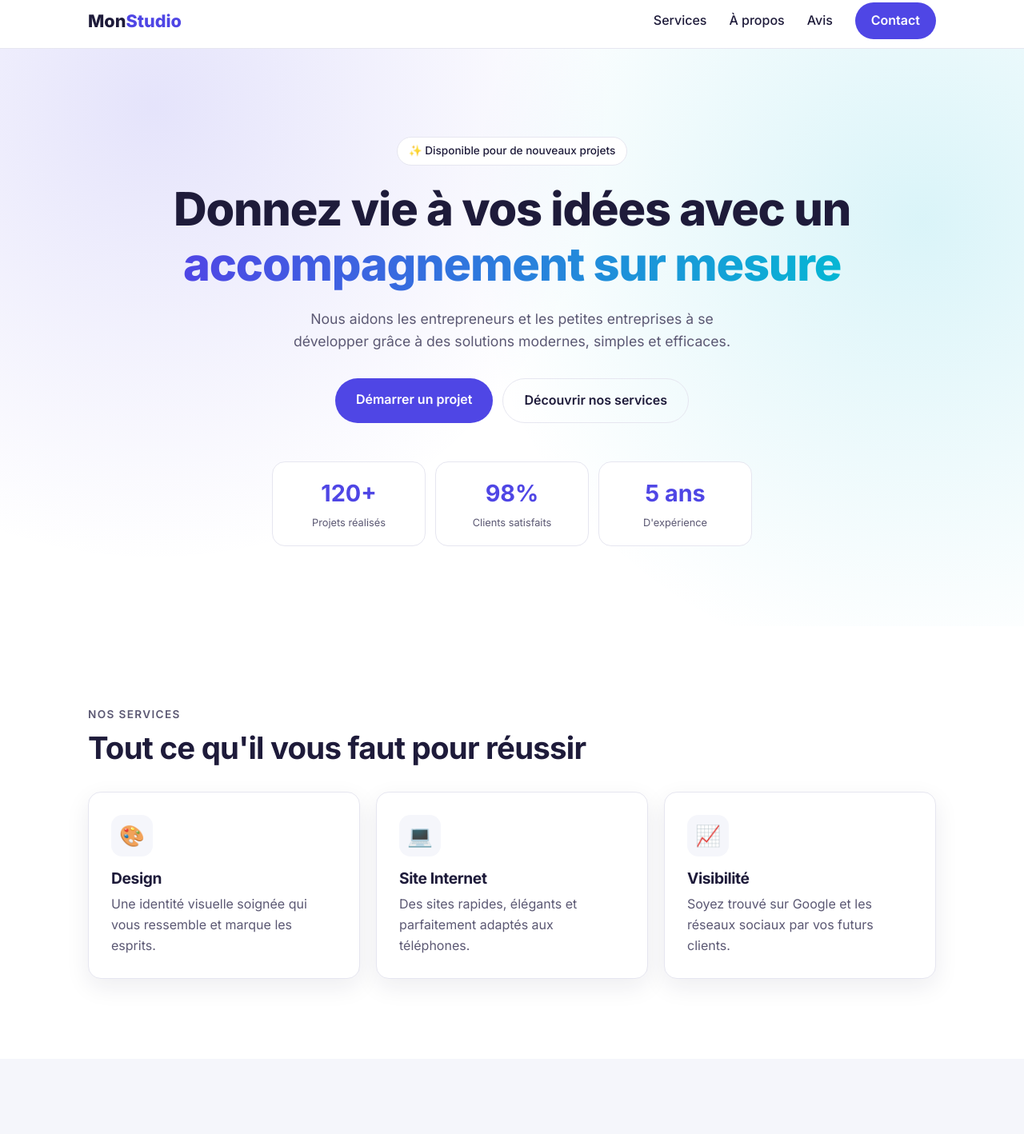
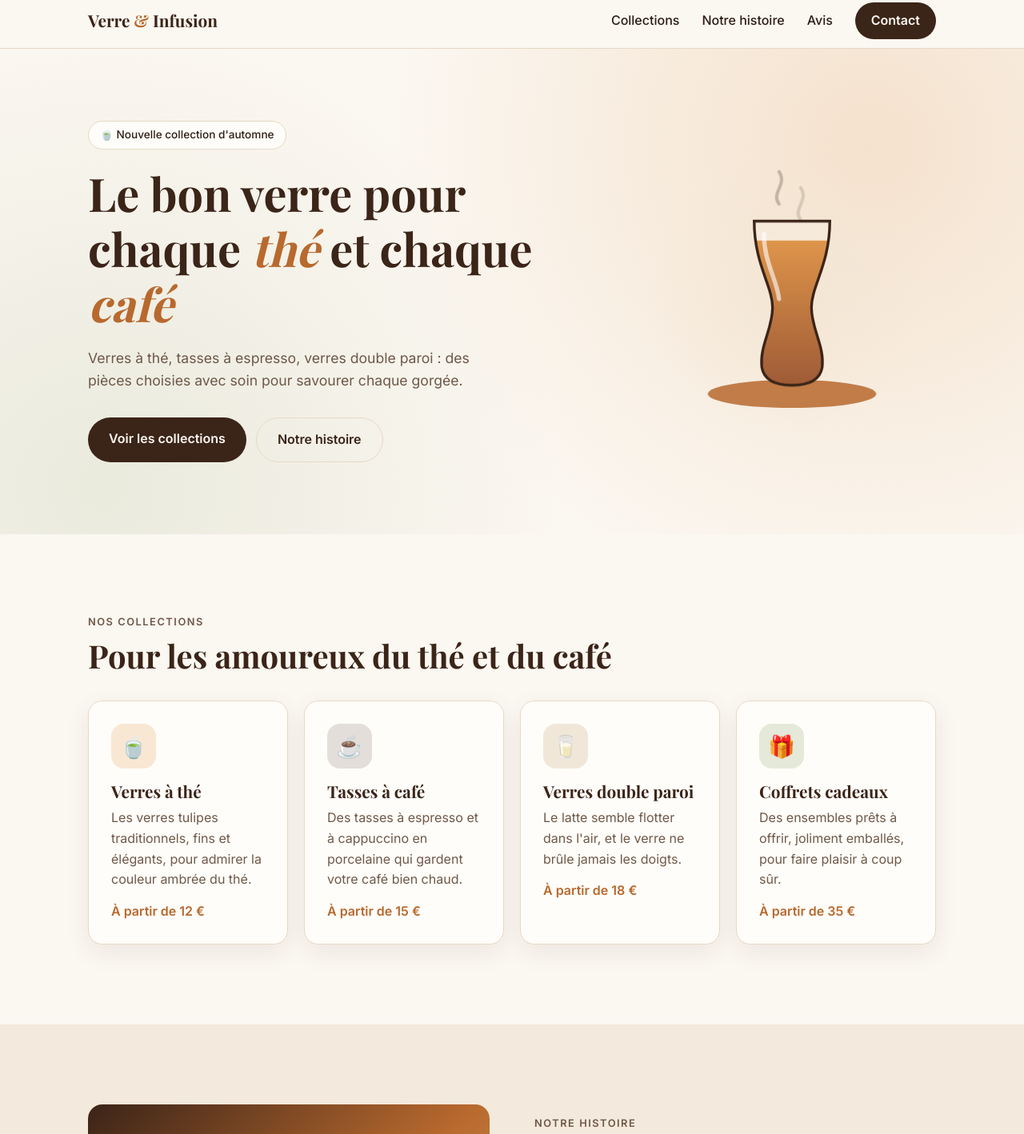
Before and after one commit to gundenizli20-arch/Emre, a plain HTML site: page index.html in a window 1280 px wide. Shown: the part 8-1426 px from the top of the page at 80% size. Drawn offline with nearby package versions, Linux system fonts and the light colour scheme.

Commit message:
Thème verres à thé et café avec une palette café/thé
Co-Authored-By: Claude Opus 5.5 <noreply@anthropic.com>
Claude-Session: https://claude.ai/code/session_01Wy8jvk8dsr3YtXrXRVCphp

```diff
--- a/index.html
+++ b/index.html
@@ -6,14 +6,14 @@
   <!-- Indispensable pour que le site s'affiche bien sur téléphone -->
   <meta name="viewport" content="width=device-width, initial-scale=1.0">
   <!-- Titre affiché dans l'onglet du navigateur et sur Google -->
-  <title>Mon Studio — Création & Conseil</title>
+  <title>Verre & Infusion — Verres à thé et tasses à café</title>
   <!-- Description affichée sous le titre dans les résultats Google -->
-  <meta name="description" content="Mon Studio vous accompagne dans vos projets avec des solutions modernes, simples et efficaces.">
+  <meta name="description" content="Verres à thé, tasses à café et verres double paroi : des pièces élégantes pour savourer chaque gorgée.">
 
-  <!-- Police d'écriture moderne (Google Fonts) -->
+  <!-- Polices d'écriture : une élégante pour les titres, une lisible pour le texte -->
   <link rel="preconnect" href="https://fonts.googleapis.com">
   <link rel="preconnect" href="https://fonts.gstatic.com" crossorigin>
-  <link href="https://fonts.googleapis.com/css2?family=Inter:wght@400;500;600;700;800&display=swap" rel="stylesheet">
+  <link href="https://fonts.googleapis.com/css2?family=Playfair+Display:wght@600;700&family=Inter:wght@400;500;600&display=swap" rel="stylesheet">
 
   <!-- Notre feuille de style -->
   <link rel="stylesheet" href="style.css">
@@ -23,7 +23,7 @@
   <!-- ============ EN-TÊTE / MENU ============ -->
   <header class="header">
     <div class="container header__inner">
-      <a href="#accueil" class="logo">Mon<span>Studio</span></a>
+      <a href="#accueil" class="logo">Verre <span>&amp;</span> Infusion</a>
 
       <!-- Bouton "hamburger" visible uniquement sur téléphone -->
       <button class="menu-toggle" aria-label="Ouvrir le menu" aria-expanded="false">
@@ -31,8 +31,8 @@
       </button>
 
       <nav class="nav">
-        <a href="#services">Services</a>
-        <a href="#apropos">À propos</a>
+        <a href="#collections">Collections</a>
+        <a href="#histoire">Notre histoire</a>
         <a href="#avis">Avis</a>
         <a href="#contact" class="btn btn--small">Contact</a>
       </nav>
@@ -43,70 +43,100 @@
     <!-- ============ SECTION D'ACCUEIL (HERO) ============ -->
     <section class="hero" id="accueil">
       <div class="container hero__inner">
-        <p class="badge">✨ Disponible pour de nouveaux projets</p>
-        <h1>Donnez vie à vos idées avec un <span class="gradient-text">accompagnement sur mesure</span></h1>
-        <p class="hero__text">
-          Nous aidons les entrepreneurs et les petites entreprises à se développer
-          grâce à des solutions modernes, simples et efficaces.
-        </p>
-        <div class="hero__buttons">
-          <a href="#contact" class="btn">Démarrer un projet</a>
-          <a href="#services" class="btn btn--ghost">Découvrir nos services</a>
+        <div class="hero__content">
+          <p class="badge">🍵 Nouvelle collection d'automne</p>
+          <h1>Le bon verre pour chaque <em>thé</em> et chaque <em>café</em></h1>
+          <p class="hero__text">
+            Verres à thé, tasses à espresso, verres double paroi :
+            des pièces choisies avec soin pour savourer chaque gorgée.
+          </p>
+          <div class="hero__buttons">
+            <a href="#collections" class="btn">Voir les collections</a>
+            <a href="#histoire" class="btn btn--ghost">Notre histoire</a>
+          </div>
         </div>
 
-        <!-- Petits chiffres clés -->
-        <ul class="stats">
-          <li><strong>120+</strong><span>Projets réalisés</span></li>
-          <li><strong>98%</strong><span>Clients satisfaits</span></li>
-          <li><strong>5 ans</strong><span>D'expérience</span></li>
-        </ul>
+        <!-- Illustration d'un verre à thé dessinée en SVG (aucune image à télécharger) -->
+        <div class="hero__visual" aria-hidden="true">
+          <svg viewBox="0 0 200 230" class="tea-glass">
+            <defs>
+              <linearGradient id="the" x1="0" y1="0" x2="0" y2="1">
+                <stop offset="0" stop-color="#d9822b"/>
+                <stop offset="1" stop-color="#8a3b12"/>
+              </linearGradient>
+              <clipPath id="forme-verre">
+                <path d="M65 50 C65 90 82 110 82 130 C82 150 70 165 72 185 C74 198 85 202 100 202 C115 202 126 198 128 185 C130 165 118 150 118 130 C118 110 135 90 135 50 Z"/>
+              </clipPath>
+            </defs>
+            <!-- Vapeur -->
+            <path class="steam" d="M88 40 C80 30 96 22 88 10"/>
+            <path class="steam steam--2" d="M108 42 C100 32 116 24 108 12"/>
+            <!-- Soucoupe -->
+            <ellipse cx="100" cy="210" rx="78" ry="13" class="saucer"/>
+            <!-- Thé à l'intérieur du verre -->
+            <rect x="60" y="68" width="80" height="140" fill="url(#the)" clip-path="url(#forme-verre)"/>
+            <!-- Contour du verre -->
+            <path d="M65 50 C65 90 82 110 82 130 C82 150 70 165 72 185 C74 198 85 202 100 202 C115 202 126 198 128 185 C130 165 118 150 118 130 C118 110 135 90 135 50 Z" class="glass"/>
+            <!-- Reflet -->
+            <path d="M74 62 C74 88 86 104 88 122" class="shine"/>
+          </svg>
+        </div>
       </div>
     </section>
 
-    <!-- ============ SERVICES ============ -->
-    <section class="section" id="services">
+    <!-- ============ COLLECTIONS ============ -->
+    <section class="section" id="collections">
       <div class="container">
-        <p class="eyebrow">Nos services</p>
-        <h2>Tout ce qu'il vous faut pour réussir</h2>
+        <p class="eyebrow">Nos collections</p>
+        <h2>Pour les amoureux du thé et du café</h2>
 
         <div class="cards">
           <article class="card reveal">
-            <div class="card__icon">🎨</div>
-            <h3>Design</h3>
-            <p>Une identité visuelle soignée qui vous ressemble et marque les esprits.</p>
+            <div class="card__icon card__icon--the">🍵</div>
+            <h3>Verres à thé</h3>
+            <p>Les verres tulipes traditionnels, fins et élégants, pour admirer la couleur ambrée du thé.</p>
+            <p class="price">À partir de 12 €</p>
           </article>
           <article class="card reveal">
-            <div class="card__icon">💻</div>
-            <h3>Site Internet</h3>
-            <p>Des sites rapides, élégants et parfaitement adaptés aux téléphones.</p>
+            <div class="card__icon card__icon--cafe">☕</div>
+            <h3>Tasses à café</h3>
+            <p>Des tasses à espresso et à cappuccino en porcelaine qui gardent votre café bien chaud.</p>
+            <p class="price">À partir de 15 €</p>
           </article>
           <article class="card reveal">
-            <div class="card__icon">📈</div>
-            <h3>Visibilité</h3>
-            <p>Soyez trouvé sur Google et les réseaux sociaux par vos futurs clients.</p>
+            <div class="card__icon card__icon--latte">🥛</div>
+            <h3>Verres double paroi</h3>
+            <p>Le latte semble flotter dans l'air, et le verre ne brûle jamais les doigts.</p>
+            <p class="price">À partir de 18 €</p>
+          </article>
+          <article class="card reveal">
+            <div class="card__icon card__icon--cadeau">🎁</div>
+            <h3>Coffrets cadeaux</h3>
+            <p>Des ensembles prêts à offrir, joliment emballés, pour faire plaisir à coup sûr.</p>
+            <p class="price">À partir de 35 €</p>
           </article>
         </div>
       </div>
     </section>
 
-    <!-- ============ À PROPOS ============ -->
-    <section class="section section--alt" id="apropos">
+    <!-- ============ NOTRE HISTOIRE ============ -->
+    <section class="section section--alt" id="histoire">
       <div class="container split">
         <div class="split__image reveal" aria-hidden="true">
-          <span>👋</span>
+          <span>☕</span><span>🍵</span>
         </div>
         <div class="reveal">
-          <p class="eyebrow">À propos</p>
-          <h2>Une équipe passionnée, à votre écoute</h2>
+          <p class="eyebrow">Notre histoire</p>
+          <h2>Une passion née autour d'une tasse</h2>
           <p>
-            Chez Mon Studio, nous croyons qu'un bon projet commence par une vraie
-            conversation. Nous prenons le temps de comprendre vos besoins pour vous
-            proposer des solutions qui font la différence.
+            Tout a commencé par un simple verre de thé partagé entre amis.
+            Depuis, nous sélectionnons des verres et des tasses qui rendent
+            chaque pause plus belle : solides, élégants et agréables à tenir.
           </p>
           <ul class="checklist">
-            <li>Conseils personnalisés</li>
-            <li>Tarifs transparents</li>
-            <li>Suivi après livraison</li>
+            <li>Verre résistant à la chaleur</li>
+            <li>Passe au lave-vaisselle</li>
+            <li>Emballage soigné et livraison rapide</li>
           </ul>
         </div>
       </div>
@@ -115,17 +145,17 @@
     <!-- ============ AVIS CLIENTS ============ -->
     <section class="section" id="avis">
       <div class="container">
-        <p class="eyebrow">Ils nous font confiance</p>
+        <p class="eyebrow">Ils ont adoré</p>
         <h2>Ce que disent nos clients</h2>
 
-        <div class="cards">
+        <div class="cards cards--2">
           <blockquote class="card quote reveal">
-            <p>« Un travail remarquable, à l'écoute et très réactif. Je recommande ! »</p>
-            <footer>— Sophie, fleuriste</footer>
+            <p>« Les verres à thé sont magnifiques, on voit la couleur du thé à la perfection. »</p>
+            <footer>★★★★★ — Leïla</footer>
           </blockquote>
           <blockquote class="card quote reveal">
-            <p>« Notre nouveau site nous a apporté de nombreux clients en quelques semaines. »</p>
-            <footer>— Karim, restaurateur</footer>
+            <p>« Mes verres double paroi sont devenus mes préférés pour le cappuccino du matin. »</p>
+            <footer>★★★★★ — Thomas</footer>
           </blockquote>
         </div>
       </div>
@@ -135,7 +165,7 @@
     <section class="section" id="contact">
       <div class="container">
         <div class="cta reveal">
-          <h2>Prêt à lancer votre projet&nbsp;?</h2>
+          <h2>Une question, une commande&nbsp;?</h2>
           <p>Écrivez-nous, nous vous répondons sous 24 heures.</p>
           <a href="mailto:contact@exemple.fr" class="btn btn--light">contact@exemple.fr</a>
         </div>
@@ -146,7 +176,7 @@
   <!-- ============ PIED DE PAGE ============ -->
   <footer class="footer">
     <div class="container">
-      <p>© <span id="annee"></span> Mon Studio. Tous droits réservés.</p>
+      <p>© <span id="annee"></span> Verre &amp; Infusion. Fait avec ☕ et 🍵.</p>
     </div>
   </footer>
 
--- a/style.css
+++ b/style.css
@@ -1,29 +1,37 @@
 /* =========================================================
-   1. VARIABLES — changez ces couleurs pour personnaliser le site
+   1. VARIABLES — les couleurs du thé et du café
+   Changez ces valeurs pour personnaliser tout le site.
    ========================================================= */
 :root {
-  --couleur-principale: #4f46e5;   /* violet-bleu */
-  --couleur-secondaire: #06b6d4;   /* turquoise */
-  --fond: #ffffff;
-  --fond-alt: #f5f6fb;
-  --texte: #1e1b3a;
-  --texte-doux: #5b5873;
-  --bordure: #e6e6f0;
-  --carte: #ffffff;
-  --rayon: 16px;
-  --ombre: 0 10px 30px rgba(30, 27, 58, 0.08);
+  --espresso: #3b2418;     /* café noir : titres, boutons */
+  --caramel: #b8692e;      /* café caramel : accents */
+  --the-ambre: #d9822b;    /* thé infusé : petits détails */
+  --matcha: #6f8a4a;       /* thé vert : touches de vert */
+  --creme: #f3e6d4;        /* mousse de lait : fonds doux */
+
+  --fond: #fbf7f1;         /* fond général, couleur lait */
+  --fond-alt: #f3e9dc;
+  --texte: #2e1d14;
+  --texte-doux: #6e5848;
+  --bordure: #e7d8c5;
+  --carte: #fffdf9;
+  --rayon: 18px;
+  --ombre: 0 10px 30px rgba(59, 36, 24, 0.08);
 }
 
-/* Mode sombre automatique si le téléphone est réglé en sombre */
+/* Mode sombre automatique : ambiance "café noir" */
 @media (prefers-color-scheme: dark) {
   :root {
-    --fond: #0f0e1a;
-    --fond-alt: #17162a;
-    --texte: #f1f0fa;
-    --texte-doux: #a9a7c2;
-    --bordure: #2a2842;
-    --carte: #1b1a30;
-    --ombre: 0 10px 30px rgba(0, 0, 0, 0.35);
+    --espresso: #e9c9a0;
+    --caramel: #e0975a;
+    --fond: #1c130e;
+    --fond-alt: #251a13;
+    --texte: #f5ebe0;
+    --texte-doux: #c4ad98;
+    --bordure: #3a2a20;
+    --carte: #2a1e16;
+    --creme: #3a2a20;
+    --ombre: 0 10px 30px rgba(0, 0, 0, 0.4);
   }
 }
 
@@ -52,17 +60,15 @@ a { color: inherit; text-decoration: none; }
   padding: 0 20px;
 }
 
-h1, h2, h3 { line-height: 1.2; letter-spacing: -0.02em; }
-h1 { font-size: clamp(2rem, 7vw, 3.6rem); font-weight: 800; }
-h2 { font-size: clamp(1.6rem, 5vw, 2.4rem); font-weight: 700; margin-bottom: 1rem; }
-h3 { font-size: 1.2rem; margin-bottom: 0.5rem; }
-
-.gradient-text {
-  background: linear-gradient(90deg, var(--couleur-principale), var(--couleur-secondaire));
-  -webkit-background-clip: text;
-  background-clip: text;
-  color: transparent;
+h1, h2, h3 {
+  font-family: "Playfair Display", Georgia, serif;
+  line-height: 1.2;
+  color: var(--espresso);
 }
+h1 { font-size: clamp(2.1rem, 8vw, 3.6rem); }
+h1 em { font-style: italic; color: var(--caramel); }
+h2 { font-size: clamp(1.7rem, 5.5vw, 2.5rem); margin-bottom: 1rem; }
+h3 { font-size: 1.3rem; margin-bottom: 0.5rem; }
 
 /* =========================================================
    3. BOUTONS
@@ -73,22 +79,22 @@ h3 { font-size: 1.2rem; margin-bottom: 0.5rem; }
   border-radius: 999px;
   font-weight: 600;
   text-align: center;
-  background: var(--couleur-principale);
-  color: #fff;
+  background: var(--espresso);
+  color: var(--fond);
   transition: transform 0.2s, box-shadow 0.2s;
 }
 .btn:hover {
   transform: translateY(-2px);
-  box-shadow: 0 8px 20px rgba(79, 70, 229, 0.35);
+  box-shadow: 0 8px 20px rgba(59, 36, 24, 0.3);
 }
 .btn--ghost {
   background: transparent;
-  color: var(--texte);
+  color: var(--espresso);
   border: 1.5px solid var(--bordure);
 }
-.btn--ghost:hover { box-shadow: none; border-color: var(--couleur-principale); }
+.btn--ghost:hover { box-shadow: none; border-color: var(--caramel); }
 .btn--small { padding: 10px 20px; }
-.btn--light { background: #fff; color: var(--couleur-principale); }
+.btn--light { background: #fff8ef; color: #3b2418; }
 
 /* =========================================================
    4. EN-TÊTE ET MENU
@@ -97,7 +103,7 @@ h3 { font-size: 1.2rem; margin-bottom: 0.5rem; }
   position: sticky;
   top: 0;
   z-index: 10;
-  background: color-mix(in srgb, var(--fond) 85%, transparent);
+  background: color-mix(in srgb, var(--fond) 88%, transparent);
   backdrop-filter: blur(12px);
   -webkit-backdrop-filter: blur(12px);
   border-bottom: 1px solid var(--bordure);
@@ -108,8 +114,13 @@ h3 { font-size: 1.2rem; margin-bottom: 0.5rem; }
   justify-content: space-between;
   height: 68px;
 }
-.logo { font-size: 1.35rem; font-weight: 800; }
-.logo span { color: var(--couleur-principale); }
+.logo {
+  font-family: "Playfair Display", Georgia, serif;
+  font-size: 1.3rem;
+  font-weight: 700;
+  color: var(--espresso);
+}
+.logo span { color: var(--caramel); }
 
 /* Bouton hamburger (téléphone) */
 .menu-toggle {
@@ -124,7 +135,7 @@ h3 { font-size: 1.2rem; margin-bottom: 0.5rem; }
 .menu-toggle span {
   width: 24px;
   height: 2px;
-  background: var(--texte);
+  background: var(--espresso);
   border-radius: 2px;
   transition: transform 0.3s, opacity 0.3s;
 }
@@ -158,12 +169,18 @@ h3 { font-size: 1.2rem; margin-bottom: 0.5rem; }
    5. SECTION D'ACCUEIL (HERO)
    ========================================================= */
 .hero {
-  padding: 64px 0 72px;
+  padding: 48px 0 64px;
   background:
-    radial-gradient(circle at 15% 10%, rgba(79, 70, 229, 0.15), transparent 45%),
-    radial-gradient(circle at 90% 30%, rgba(6, 182, 212, 0.15), transparent 45%);
+    radial-gradient(circle at 85% 20%, rgba(217, 130, 43, 0.18), transparent 50%),
+    radial-gradient(circle at 10% 90%, rgba(111, 138, 74, 0.12), transparent 45%);
 }
-.hero__inner { text-align: center; }
+.hero__inner {
+  display: flex;
+  flex-direction: column-reverse; /* sur téléphone : le verre au-dessus du texte */
+  align-items: center;
+  gap: 24px;
+  text-align: center;
+}
 .badge {
   display: inline-block;
   padding: 6px 14px;
@@ -175,7 +192,7 @@ h3 { font-size: 1.2rem; margin-bottom: 0.5rem; }
   border: 1px solid var(--bordure);
 }
 .hero__text {
-  max-width: 560px;
+  max-width: 520px;
   margin: 20px auto 32px;
   font-size: 1.1rem;
   color: var(--texte-doux);
@@ -185,21 +202,34 @@ h3 { font-size: 1.2rem; margin-bottom: 0.5rem; }
   flex-direction: column;
   gap: 12px;
 }
-.stats {
-  list-style: none;
+
+/* Le verre à thé dessiné */
+.hero__visual {
+  width: 190px;
+  aspect-ratio: 1;
   display: grid;
-  grid-template-columns: repeat(3, 1fr);
-  gap: 12px;
-  margin-top: 48px;
+  place-items: center;
+  border-radius: 50%;
+  background: radial-gradient(circle, var(--creme) 0%, transparent 70%);
 }
-.stats li {
-  padding: 16px 8px;
-  background: var(--carte);
-  border: 1px solid var(--bordure);
-  border-radius: var(--rayon);
+.tea-glass { width: 75%; overflow: visible; }
+.tea-glass .glass { fill: rgba(255, 255, 255, 0.15); stroke: var(--espresso); stroke-width: 2.5; }
+.tea-glass .saucer { fill: var(--caramel); opacity: 0.85; }
+.tea-glass .shine { fill: none; stroke: rgba(255, 255, 255, 0.6); stroke-width: 4; stroke-linecap: round; }
+.tea-glass .steam {
+  fill: none;
+  stroke: var(--texte-doux);
+  stroke-width: 3;
+  stroke-linecap: round;
+  opacity: 0;
+  animation: vapeur 3s ease-in-out infinite;
 }
-.stats strong { display: block; font-size: 1.4rem; color: var(--couleur-principale); }
-.stats span { font-size: 0.8rem; color: var(--texte-doux); }
+.tea-glass .steam--2 { animation-delay: 1.5s; }
+@keyframes vapeur {
+  0%   { opacity: 0;   transform: translateY(8px); }
+  40%  { opacity: 0.6; }
+  100% { opacity: 0;   transform: translateY(-10px); }
+}
 
 /* =========================================================
    6. SECTIONS ET CARTES
@@ -207,11 +237,11 @@ h3 { font-size: 1.2rem; margin-bottom: 0.5rem; }
 .section { padding: 72px 0; }
 .section--alt { background: var(--fond-alt); }
 .eyebrow {
-  font-size: 0.85rem;
+  font-size: 0.8rem;
   font-weight: 600;
   text-transform: uppercase;
-  letter-spacing: 0.1em;
-  color: var(--couleur-principale);
+  letter-spacing: 0.12em;
+  color: var(--caramel);
   margin-bottom: 8px;
 }
 .section p { color: var(--texte-doux); }
@@ -233,40 +263,47 @@ h3 { font-size: 1.2rem; margin-bottom: 0.5rem; }
 .card__icon {
   display: grid;
   place-items: center;
-  width: 52px;
-  height: 52px;
+  width: 56px;
+  height: 56px;
   margin-bottom: 16px;
-  font-size: 1.6rem;
-  border-radius: 14px;
-  background: var(--fond-alt);
+  font-size: 1.7rem;
+  border-radius: 16px;
 }
+/* Chaque collection a sa couleur de boisson */
+.card__icon--the    { background: rgba(217, 130, 43, 0.18); }  /* thé ambré */
+.card__icon--cafe   { background: rgba(59, 36, 24, 0.14); }    /* café noir */
+.card__icon--latte  { background: rgba(200, 162, 122, 0.25); } /* café au lait */
+.card__icon--cadeau { background: rgba(111, 138, 74, 0.18); }  /* thé vert */
+.price { margin-top: 14px; font-weight: 600; color: var(--caramel) !important; }
 
 .quote p { font-size: 1.05rem; color: var(--texte); font-style: italic; }
-.quote footer { margin-top: 12px; font-weight: 600; color: var(--texte-doux); }
+.quote footer { margin-top: 12px; font-weight: 600; color: var(--caramel); }
 
-/* À propos : image + texte */
+/* Notre histoire : image + texte */
 .split { display: grid; gap: 32px; align-items: center; }
 .split__image {
-  display: grid;
-  place-items: center;
+  display: flex;
+  justify-content: center;
+  align-items: center;
+  gap: 16px;
   aspect-ratio: 4 / 3;
   border-radius: var(--rayon);
-  font-size: 5rem;
-  background: linear-gradient(135deg, var(--couleur-principale), var(--couleur-secondaire));
+  font-size: 4.5rem;
+  background: linear-gradient(135deg, #3b2418 0%, #b8692e 55%, #d9a066 100%);
 }
 .checklist { list-style: none; margin-top: 20px; }
 .checklist li { padding: 6px 0; font-weight: 500; }
-.checklist li::before { content: "✓"; margin-right: 10px; color: var(--couleur-principale); font-weight: 700; }
+.checklist li::before { content: "✓"; margin-right: 10px; color: var(--matcha); font-weight: 700; }
 
 /* Bloc d'appel à l'action (contact) */
 .cta {
   padding: 48px 24px;
   text-align: center;
-  color: #fff;
   border-radius: 24px;
-  background: linear-gradient(135deg, var(--couleur-principale), var(--couleur-secondaire));
+  background: linear-gradient(135deg, #3b2418, #7a4425);
 }
-.cta p { color: rgba(255, 255, 255, 0.9); margin-bottom: 24px; }
+.cta h2 { color: #fff8ef; }
+.cta p { color: rgba(255, 248, 239, 0.85) !important; margin-bottom: 24px; }
 .cta .btn { word-break: break-all; }
 
 /* Pied de page */
@@ -300,22 +337,28 @@ h3 { font-size: 1.2rem; margin-bottom: 0.5rem; }
     pointer-events: auto;
   }
   .nav a:not(.btn) { padding: 0; }
-  .nav a:not(.btn):hover { color: var(--couleur-principale); }
+  .nav a:not(.btn):hover { color: var(--caramel); }
   .nav .btn { margin-top: 0; }
 
-  .hero { padding: 110px 0 100px; }
-  .hero__buttons { flex-direction: row; justify-content: center; }
-  .stats { max-width: 600px; margin-left: auto; margin-right: auto; }
-  .stats strong { font-size: 1.8rem; }
+  .hero { padding: 90px 0; }
+  .hero__inner { flex-direction: row; justify-content: space-between; text-align: left; gap: 48px; }
+  .hero__text { margin-left: 0; }
+  .hero__buttons { flex-direction: row; }
+  .hero__visual { width: 360px; flex-shrink: 0; }
 
-  .cards { grid-template-columns: repeat(auto-fit, minmax(260px, 1fr)); }
+  .cards { grid-template-columns: repeat(2, 1fr); }
   .split { grid-template-columns: 1fr 1fr; gap: 56px; }
   .section { padding: 100px 0; }
   .cta { padding: 72px 40px; }
 }
 
+@media (min-width: 1024px) {
+  .cards { grid-template-columns: repeat(4, 1fr); }
+  .cards--2 { grid-template-columns: repeat(2, 1fr); }
+}
+
 /* Respecte les personnes qui préfèrent moins d'animations */
 @media (prefers-reduced-motion: reduce) {
-  * { transition: none !important; scroll-behavior: auto !important; }
+  * { transition: none !important; animation: none !important; scroll-behavior: auto !important; }
   .reveal { opacity: 1; transform: none; }
 }
```
Also changed, not shown: 1 other file.
